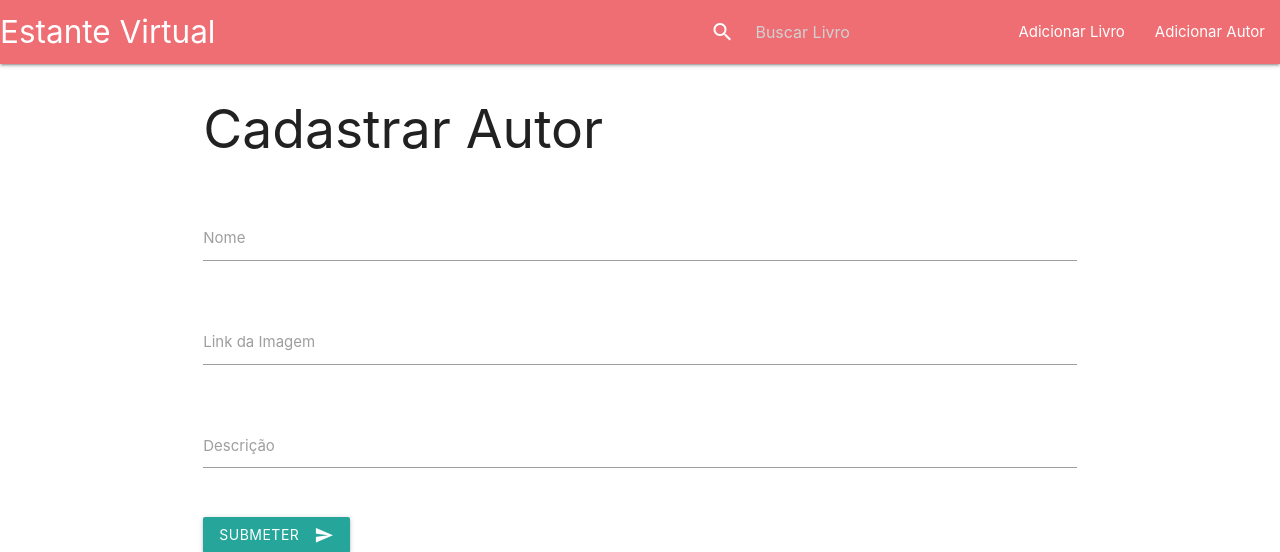
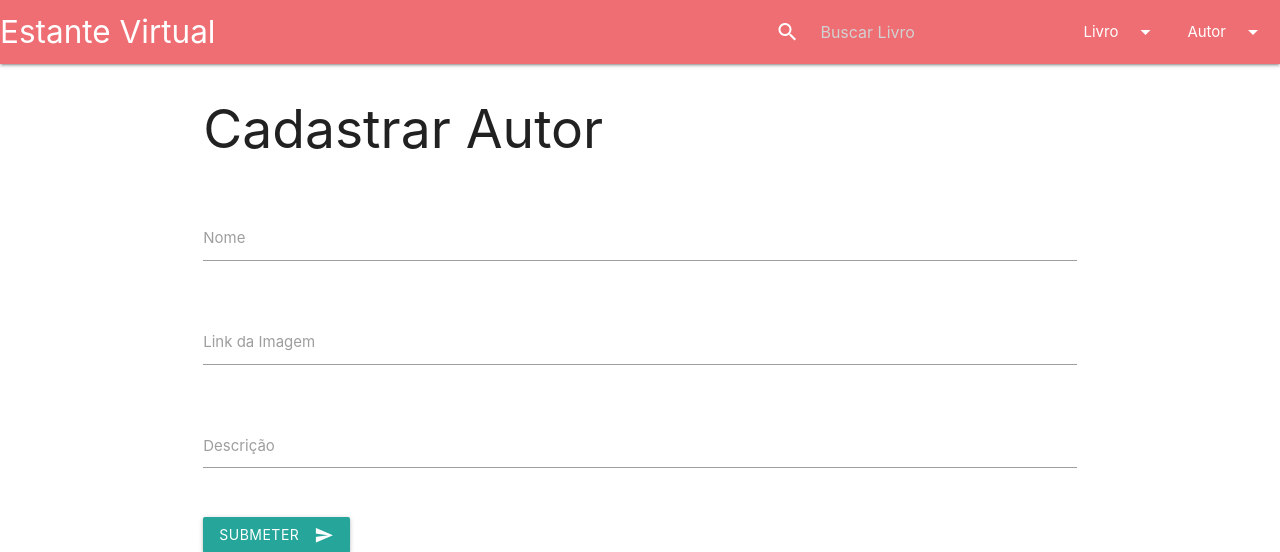
Before and after one commit to CleysonPH/flask-virtual-bookshelf, a Flask app: page /author/add in a window 1280 px wide. Shown: the top 552 px of the page. Run offline with Flask 2, Linux system fonts and the light colour scheme.

Commit message:
Improved the base layout

```diff
--- a/app/templates/base.html
+++ b/app/templates/base.html
@@ -19,13 +19,39 @@
     </title>
 </head>
 <body>
+    <!-- Dropdown MainNav Author Structure -->
+    <ul id="dropdown-author" class="dropdown-content">
+        <li><a href="{{ url_for('author_list') }}">Listar</a></li>
+        <li><a href="{{ url_for('author_add') }}">Adicionar</a></li>
+    </ul>
+
+    <!-- Dropdown MainNav Book Structure -->
+    <ul id="dropdown-book" class="dropdown-content">
+        <li><a href="{{ url_for('home') }}">Listar</a></li>
+        <li><a href="{{ url_for('book_add') }}">Adicionar</a></li>
+    </ul>
+
+    <!-- Dropdown Sidenav Author Structure -->
+    <ul id="dropdown-author-sidenav" class="dropdown-content">
+        <li><a href="{{ url_for('author_list') }}">Listar</a></li>
+        <li><a href="{{ url_for('author_add') }}">Adicionar</a></li>
+    </ul>
+
+    <!-- Dropdown Sidenav Book Structure -->
+    <ul id="dropdown-book-sidenav" class="dropdown-content">
+        <li><a href="{{ url_for('home') }}">Listar</a></li>
+        <li><a href="{{ url_for('book_add') }}">Adicionar</a></li>
+    </ul>
+
     <nav>
         <div class="nav-wrapper">
             <a href="{{ url_for('home') }}" class="brand-logo">Estante Virtual</a>
             <a href="#" data-target="mobile-demo" class="sidenav-trigger"><i class="material-icons">menu</i></a>
             <ul class="right hide-on-med-and-down">
-                <li><a href="{{ url_for('book_add') }}">Adicionar Livro</a></li>
-                <li><a href="{{ url_for('author_add') }}">Adicionar Autor</a></li>
+                <!-- Dropdown Trigger -->
+                <li><a class="dropdown-trigger" href="#!" data-target="dropdown-book">Livro<i class="material-icons right">arrow_drop_down</i></a></li>
+                <!-- Dropdown Trigger -->
+                <li><a class="dropdown-trigger" href="#!" data-target="dropdown-author">Autor<i class="material-icons right">arrow_drop_down</i></a></li>
             </ul>
             <form method="GET" action="{{ url_for('book_search') }}" class="hide-on-med-and-down">
                 <div class="right input-field">
@@ -39,8 +65,10 @@
 
     <ul class="sidenav" id="mobile-demo">
         <li><a href="{{ url_for('home') }}">Home</a></li>
-        <li><a href="{{ url_for('book_add') }}">Adicionar Livro</a></li>
-        <li><a href="{{ url_for('author_add') }}">Adicionar Autor</a></li>
+        <!-- Dropdown Trigger -->
+        <li><a class="dropdown-trigger" href="#!" data-target="dropdown-book-sidenav">Livro<i class="material-icons right">arrow_drop_down</i></a></li>
+        <!-- Dropdown Trigger -->
+        <li><a class="dropdown-trigger" href="#!" data-target="dropdown-author-sidenav">Autor<i class="material-icons right">arrow_drop_down</i></a></li>
 
         <form method="GET" action="{{ url_for('book_search') }}">
             <div class="input-field">
@@ -92,9 +120,18 @@
     <script type="text/javascript" src="{{ url_for('static', filename='js/materialize.min.js') }}"></script>
     <script>
         document.addEventListener('DOMContentLoaded', function() {
-            var elems = document.querySelectorAll('.sidenav');
-            var instances = M.Sidenav.init(elems);
+            var sidenav = document.querySelectorAll('.sidenav');
+            var instances_sidenav = M.Sidenav.init(sidenav);
+
+            var dropdown = document.querySelectorAll('.dropdown-trigger');
+            var instances_dropdown = M.Dropdown.init(dropdown);
         });
+
+        document.addEventListener('DOMContentLoaded', function() {
+            var elems = document.querySelectorAll('.dropdown-trigger');
+            var instances = M.Dropdown.init(elems);
+        });
+
 
         {% with messages = get_flashed_messages() %}
             {% if messages %}
```
